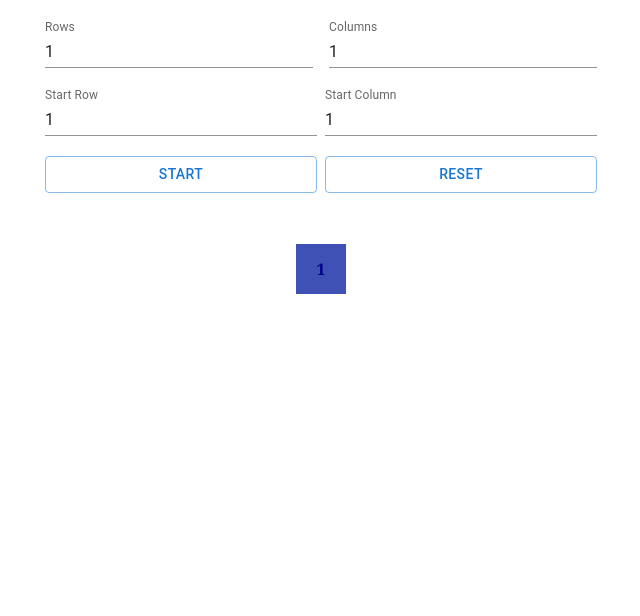
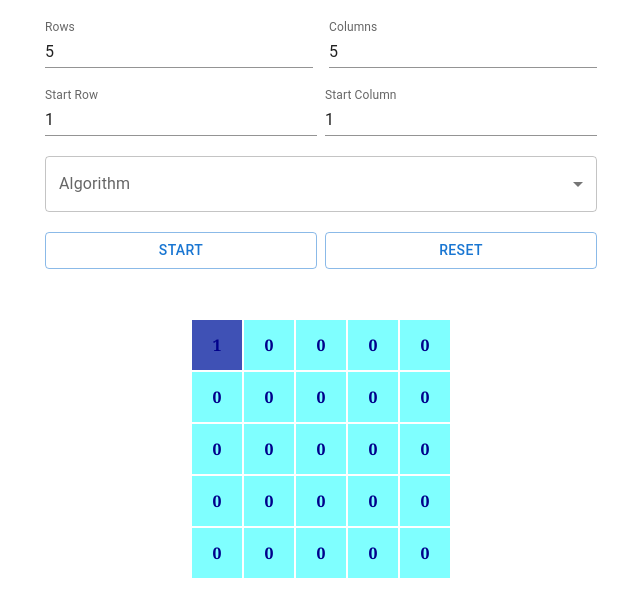
Before and after one commit to vivalkm/algo_visualizer, a React (Vite) app: page / in a window 1280 px wide. Shown: the top 616 px of the page, without its empty margins (319-959 px from the left). Built offline with nearby package versions, Linux system fonts and the light colour scheme.

Commit message:
Implement DFS

```diff
--- a/src/App.jsx
+++ b/src/App.jsx
@@ -2,46 +2,58 @@ import { useEffect, useState } from "react";
 import "./App.css";
 import Grid from "./components/Grid";
 import { copyGrid, createGrid } from "./util/helper";
-import { Button, Container, Stack, TextField } from "@mui/material";
+import {
+    Button,
+    Container,
+    FormControl,
+    InputLabel,
+    MenuItem,
+    Select,
+    Stack,
+    TextField,
+} from "@mui/material";
 
 const DIM_LIMIT = 20;
-
-function App() {
-    const [status, setStatus] = useState({
-        // initial grid is 1x1 and start pos is [0,0]
-        grid: createGrid(1, 1, 0, 0),
-        q: [],
-        step: 1,
-        dim: { m: 1, n: 1 },
-
+const DEFAULT_DIM = { m: 5, n: 5 };
 // startPos is 0-indexed
-        startPos: { r: 0, c: 0 },
-    });
-
-    useEffect(() => {
-        setTimeout(() => {
-            if (status.q.length > 0) {
-                const offsets = [
+const DEFAULT_START_POS = { r: 0, c: 0 };
+const INIT_STEP = 1;
+const PAUSE_BETWEEN_STEP = 300;
+const PAUSE_BETWEEN_SKIP = 0;
+const OFFSETS = [
     [1, 0],
     [0, 1],
     [-1, 0],
     [0, -1],
 ];
 
+function App() {
+    const [status, setStatus] = useState({
+        // initial grid is 10x10 and start pos is [0,0]
+        grid: createGrid(DEFAULT_DIM.m, DEFAULT_DIM.n, DEFAULT_START_POS.r, DEFAULT_START_POS.c),
+        frontier: [],
+        step: INIT_STEP,
+        dim: DEFAULT_DIM,
+        startPos: DEFAULT_START_POS,
+        algo: "",
+    });
+
+    useEffect(() => {
+        const isValidPos = (pos) => {
+            return pos[0] >= 0 && pos[0] < status.dim.m && pos[1] >= 0 && pos[1] < status.dim.n;
+        };
+
+        if (status.frontier.length > 0) {
+            if (status.algo === "bfs") {
                 let nexts = [];
-                let size = status.q.length;
+                let size = status.frontier.length;
                 if (size > 0) {
                     let newGrid = copyGrid(status.grid);
                     while (size-- > 0) {
-                        let pos = status.q.shift();
-                        for (let offset of offsets) {
+                        let pos = status.frontier.shift();
+                        for (let offset of OFFSETS) {
                             let next = [pos[0] + offset[0], pos[1] + offset[1]];
-                            if (
-                                next[0] >= 0 &&
-                                next[0] < status.dim.m &&
-                                next[1] >= 0 &&
-                                next[1] < status.dim.n
-                            ) {
+                            if (isValidPos(next)) {
                                 if (newGrid[next[0]][next[1]] == 0) {
                                     nexts.push(next);
                                     newGrid[next[0]][next[1]] = status.step + 1;
@@ -49,25 +61,71 @@ function App() {
                             }
                         }
                     }
-                    let newStatus = { ...status, grid: newGrid, q: nexts, step: status.step + 1 };
+                    let newStatus = {
+                        ...status,
+                        grid: newGrid,
+                        frontier: nexts,
+                        step: status.step + 1,
+                    };
+                    setTimeout(() => {
                         setStatus(newStatus);
+                    }, PAUSE_BETWEEN_STEP);
+                }
+            } else if (status.algo === "dfs") {
+                let nexts = [];
+                let size = status.frontier.length;
+                if (size > 0) {
+                    let newGrid = copyGrid(status.grid);
+                    let pos = status.frontier[status.frontier.length - 1];
+                    for (let offset of OFFSETS) {
+                        let next = [pos[0] + offset[0], pos[1] + offset[1]];
+                        if (isValidPos(next)) {
+                            if (newGrid[next[0]][next[1]] == 0) {
+                                nexts.push(next);
+                                newGrid[next[0]][next[1]] = status.step + 1;
+                                break;
+                            }
+                        }
+                    }
+                    let newStatus = {
+                        ...status,
+                        grid: newGrid,
+                    };
+                    if (nexts.length === 0) {
+                        newStatus = {
+                            ...newStatus,
+                            frontier: status.frontier.slice(0, -1),
+                        };
+                        setTimeout(() => {
+                            setStatus(newStatus);
+                        }, PAUSE_BETWEEN_SKIP);
+                    } else {
+                        newStatus = {
+                            ...newStatus,
+                            frontier: [...status.frontier, ...nexts],
+                            step: status.step + 1,
+                        };
+                        setTimeout(() => {
+                            setStatus(newStatus);
+                        }, PAUSE_BETWEEN_STEP);
+                    }
+                }
             }
         } else if (status.step > 1) {
             // reset step after simulation is done
             setStatus({
                 ...status,
-                    step: 1,
+                step: INIT_STEP,
             });
         }
-        }, 300);
     }, [status]);
 
     /**
      * Start visualizer
      */
     const handleStart = () => {
-        // push start pos to q to trigger simulation
-        setStatus({ ...status, q: [[status.startPos.r, status.startPos.c]] });
+        // push start pos to frontier queue to trigger simulation
+        setStatus({ ...status, frontier: [[status.startPos.r, status.startPos.c]] });
     };
 
     /**
@@ -83,7 +141,7 @@ function App() {
                 grid: createGrid(newDim.m, newDim.n, status.startPos.r, status.startPos.c),
             });
         } else {
-            window.alert("Please enter 1 - 20.");
+            window.alert(`Please enter a number between 1 - ${DIM_LIMIT}.`);
         }
     };
 
@@ -106,9 +164,23 @@ function App() {
         }
     };
 
+    /**
+     * Change algorithm for simulation
+     */
+    const handleAlgoChange = (event) => {
+        setStatus({
+            ...status,
+            algo: event.target.value,
+        });
+    };
+
+    /**
+     * Set the starting position based on the given position [r, c]
+     * @param {number} r row of the starting position
+     * @param {number} c colume of the starting position
+     */
     const handleSelectStartPos = (r, c) => {
         let newStartPos = { r, c };
-
         if (newStartPos.r >= status.dim.m || newStartPos.c >= status.dim.n) {
             window.alert("Start position must be within the grid.");
         } else {
@@ -125,11 +197,16 @@ function App() {
      */
     const handleReset = () => {
         setStatus({
-            grid: createGrid(1, 1, 0, 0),
-            q: [],
-            step: 1,
-            dim: { m: 1, n: 1 },
-            startPos: { r: 0, c: 0 },
+            grid: createGrid(
+                DEFAULT_DIM.m,
+                DEFAULT_DIM.n,
+                DEFAULT_START_POS.r,
+                DEFAULT_START_POS.c
+            ),
+            frontier: [],
+            step: INIT_STEP,
+            dim: DEFAULT_DIM,
+            startPos: DEFAULT_START_POS,
         });
     };
 
@@ -181,6 +258,21 @@ function App() {
                         onChange={handleStartPosChange}
                     />
                 </Stack>
+                <Stack className="inputArea" direction="row" spacing={1}>
+                    <FormControl fullWidth>
+                        <InputLabel id="algo-select-label">Algorithm</InputLabel>
+                        <Select
+                            labelId="algo-select-label"
+                            id="algo-select"
+                            value={status.algo}
+                            label="Algorithm"
+                            onChange={handleAlgoChange}
+                        >
+                            <MenuItem value={"bfs"}>BFS</MenuItem>
+                            <MenuItem value={"dfs"}>DFS</MenuItem>
+                        </Select>
+                    </FormControl>
+                </Stack>
                 <Stack className="inputArea buttons" direction="row" spacing={1}>
                     <Button fullWidth variant="outlined" onClick={handleStart}>
                         Start
--- a/src/components/Grid.jsx
+++ b/src/components/Grid.jsx
@@ -2,11 +2,13 @@
 
 import Row from "./Row";
 
-/** Renders a grid given status */
+/** Renders a grid based on status */
 export default function Grid({ status, handleSelectStartPos }) {
     const grid = status.grid;
     const renderedGrid = grid.map((rowData, i) => {
-        return <Row key={i} rowData={rowData} rowId={i} handleSelectStartPos={handleSelectStartPos} />;
+        return (
+            <Row key={i} rowData={rowData} rowId={i} handleSelectStartPos={handleSelectStartPos} />
+        );
     });
 
     return <div>{renderedGrid}</div>;
```
Also changed, not shown: src/util/helper.js (line endings or trailing spaces). Lines whose indentation alone changed are shown as unchanged.
